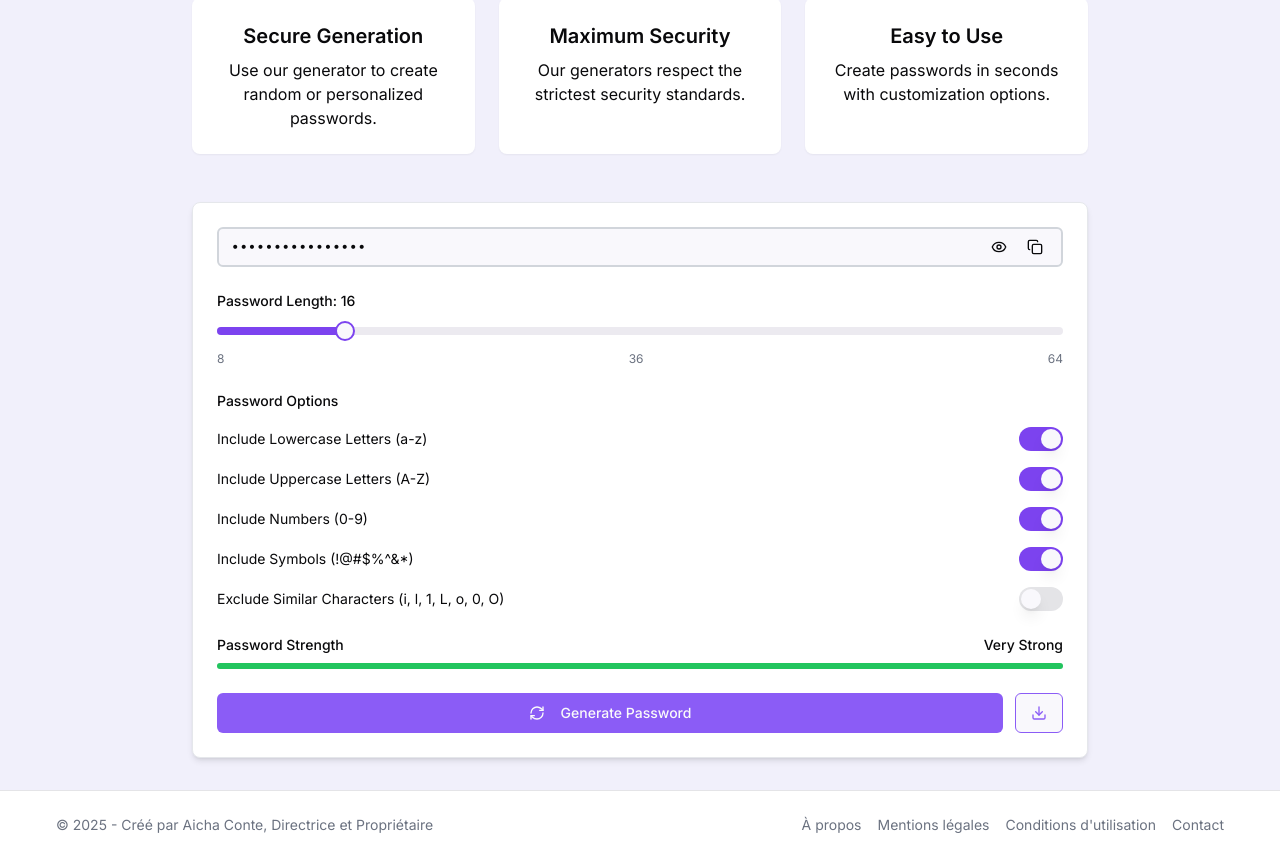
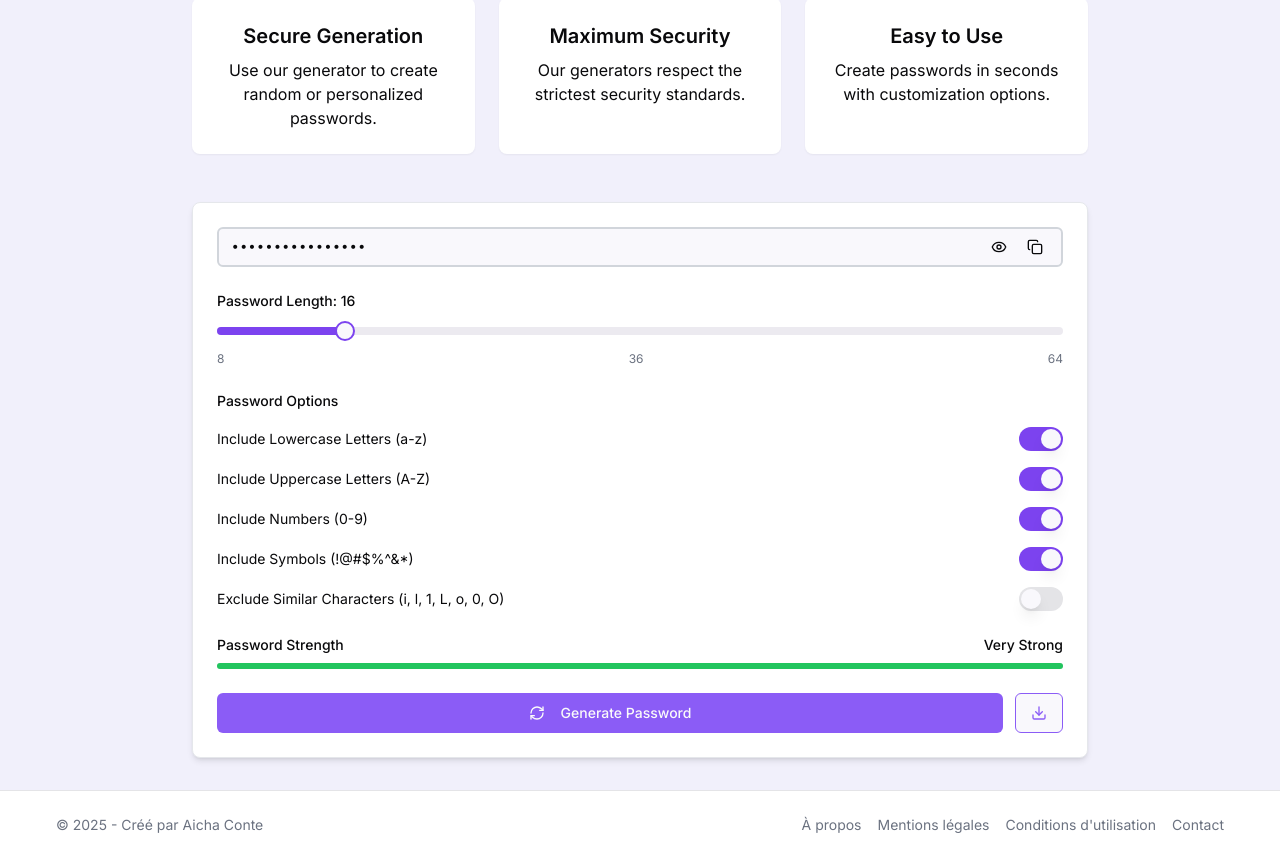
Before and after one commit to AbconBuzyApp/forti-pass-forge, a React (Vite) app: page / in a window 1280 px wide. Shown: the part 306-1165 px from the top of the page. Built offline with nearby package versions, Linux system fonts and the light colour scheme.

Commit message:
Remove site owner information
Remove the site owner information from the footer.

```diff
--- a/src/components/Footer.tsx
+++ b/src/components/Footer.tsx
@@ -11,7 +11,7 @@ const Footer = ({ language }: FooterProps) => {
     <footer className="w-full py-6 px-6 bg-white border-t mt-auto">
       <div className="container mx-auto flex flex-col md:flex-row justify-between items-center gap-4">
         <div className="text-sm text-gray-500">
-          © 2025 - Créé par Aicha Conte, Directrice et Propriétaire
+          © 2025 - Créé par Aicha Conte
         </div>
         <div className="flex items-center gap-4">
           <Link to="/about" className="text-sm text-gray-500 hover:text-fortipass-purple transition-colors">
```
